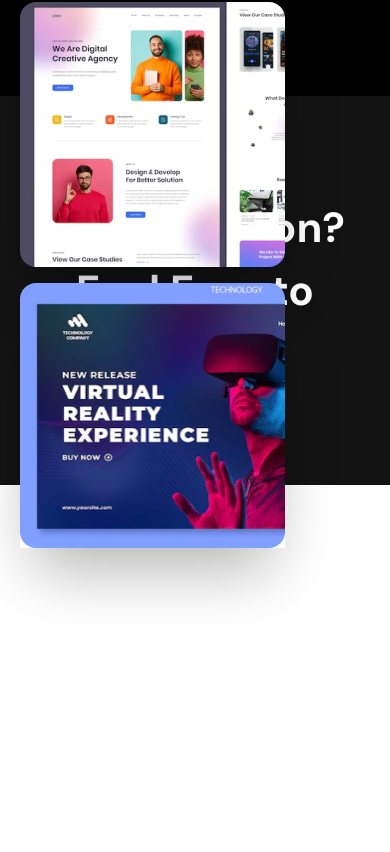
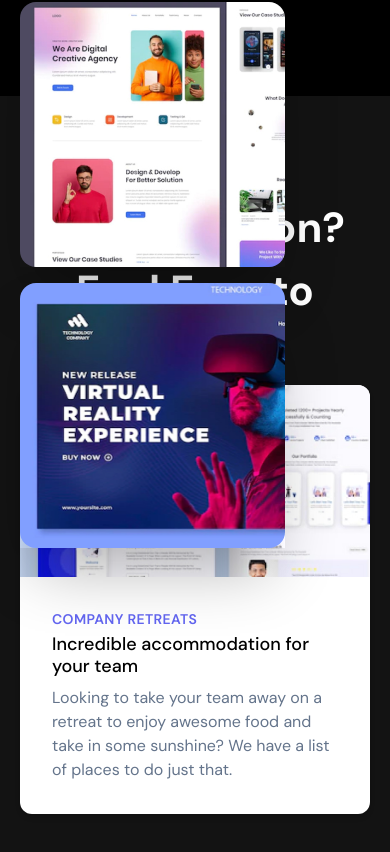
Before and after one commit to ankursrv/react-portfolio-project-1, a React (Create React App) app: page / in a window 390 px wide. Shown: the part 3900-4752 px from the top of the page. Before the commit the page ends 4448 px from the top, so only its background shows below. Built offline with nearby package versions, Linux system fonts and the light colour scheme; the HTML template or start-up script is replaced by a standard one.

Commit message:
nav item hover issue

```diff
--- a/public/global.css
+++ b/public/global.css
@@ -25,11 +25,8 @@ body {
 box-shadow: inset 200px 0 0 0 #fff;
 color: #131313;
 }
-
-.filterBtn:hover {
-box-shadow: inset 200px 0 0 0 white;
-color: black;
-}
+.navHover{transition: all 0.5s; box-shadow: inset 0 0 0 0 #fff;}
+.navHover:hover{box-shadow: inset 200px 0 0 0 #fff; color: #131313;}
 
 .zoomIn {
     transform: scale(0);
--- a/src/component/Contact/index.jsx
+++ b/src/component/Contact/index.jsx
@@ -3,8 +3,19 @@ import Section from '../Section'
 
 const Contact = () => {
   return (
-      <Section id='contact' bgColor='light' title='Any Question? Feel Free to Contact' className='py-[100px]'>
-
+      <Section id='contact' bgColor='' title='Any Question? Feel Free to Contact'>
+          <div className="max-w-md mx-auto bg-white rounded-xl shadow-md overflow-hidden md:max-w-2xl">
+              <div className="md:flex">
+                  <div className="md:shrink-0">
+                      <img className="h-48 w-full object-cover md:h-full md:w-48" src="/images/thumb-1.jpg" alt="Modern building architecture" />
+                  </div>
+                  <div className="p-8">
+                      <div className="uppercase tracking-wide text-sm text-indigo-500 font-semibold">Company retreats</div>
+                      <a href="#" className="block mt-1 text-lg leading-tight font-medium text-black hover:underline">Incredible accommodation for your team</a>
+                      <p className="mt-2 text-slate-500">Looking to take your team away on a retreat to enjoy awesome food and take in some sunshine? We have a list of places to do just that.</p>
+                  </div>
+              </div>
+          </div>
     </Section>
   )
 }
--- a/src/component/Header/index.jsx
+++ b/src/component/Header/index.jsx
@@ -4,16 +4,19 @@ import { FaArrowUp } from "react-icons/fa6";
 
 const navItems = [
     {
+        id: 1,
         name: 'Skills',
-        href: '/'
+        href: '/',
     },
     {
+        id: 2,
         name: 'Portfolio',
-        href: '/portfolio'
+        href: '/portfolio',
     },
     {
+        id: 3,
         name: 'Blogs & Articles',
-        href: '/blogs'
+        href: '/blogs',
     },
 ]
 
@@ -30,8 +33,8 @@ const Header = () => {
                 <nav className='flex items-center space-x-6'>
                     <ul className='md:flex hidden text-white text-lg space-x-5'>
                         {
-                            navItems.map((item, index) => (
-                                <li key={index} className="px-[5px] relative z-20 before:content-[''] before:absolute before:bg-white hover:text-black transition-all duration-500 before:w-full before:-z-10 before:h-full overflow-hidden before:-left-44 before:transition-all before:duration-500 hover:before:left-0">{item.name}</li>
+                            navItems.map((item) => (
+                                <li key={item.id} className="px-[5px] relative z-20 transition-all hover:shadow-shadow-tertary hover:text-black-primary duration-500 cursor-pointer">{item.name}</li>
                             ))
                         }
                     </ul>
--- a/src/component/Portfolio2/FilterButtons/index.jsx
+++ b/src/component/Portfolio2/FilterButtons/index.jsx
@@ -5,9 +5,9 @@ const FilterButtons = ({ handleClick, active }) => {
         < ul className='text-white text-[22px] flex justify-center my-[30px]'>
             {items.map((item,i) => (
                 <li
-                    className={`px-5 py-[10px] leading-none capitalize filterBtn transition-all duration-300 ${active === item.toLowerCase() && "active"}`}
+                    className={`px-5 py-[10px] leading-none capitalize hover:shadow-shadow-tertary hover:text-black-primary transition-all duration-500 cursor-pointer ${active === item && "active"}`}
                     key={i}
-                    onClick={() => handleClick(item.toLowerCase())}
+                    onClick={() => handleClick(item)}
                 >
                     {item}
                 </li>
--- a/tailwind.config.js
+++ b/tailwind.config.js
@@ -18,6 +18,7 @@ module.exports = {
       boxShadow :{
         'shadow-primary': '0 35px 60px -15px rgba(0, 0, 0, 0.3)',
         'shadow-secondary': '0 8px 32px 0 rgba(31, 38, 135, 0.37)',
+        'shadow-tertary': 'inset 200px 0 0 0 white',
       },
     },
   },
```
